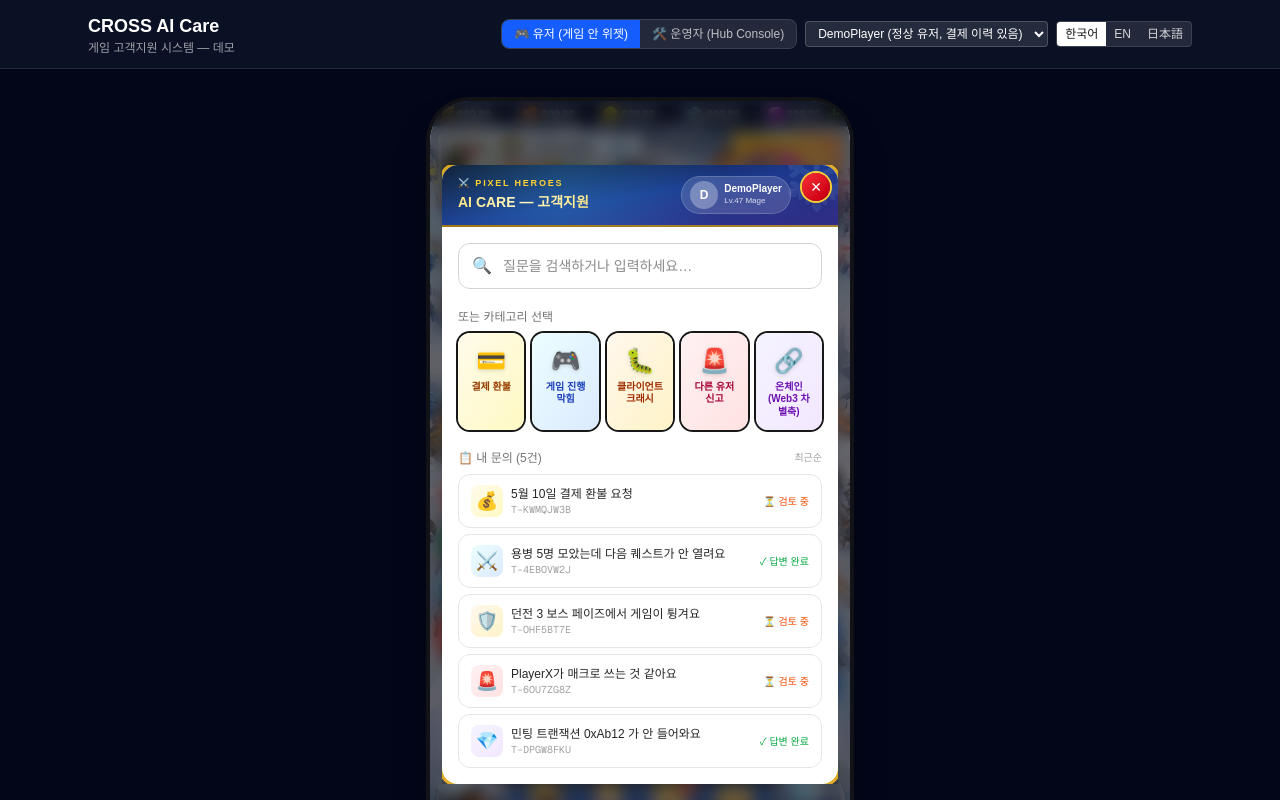
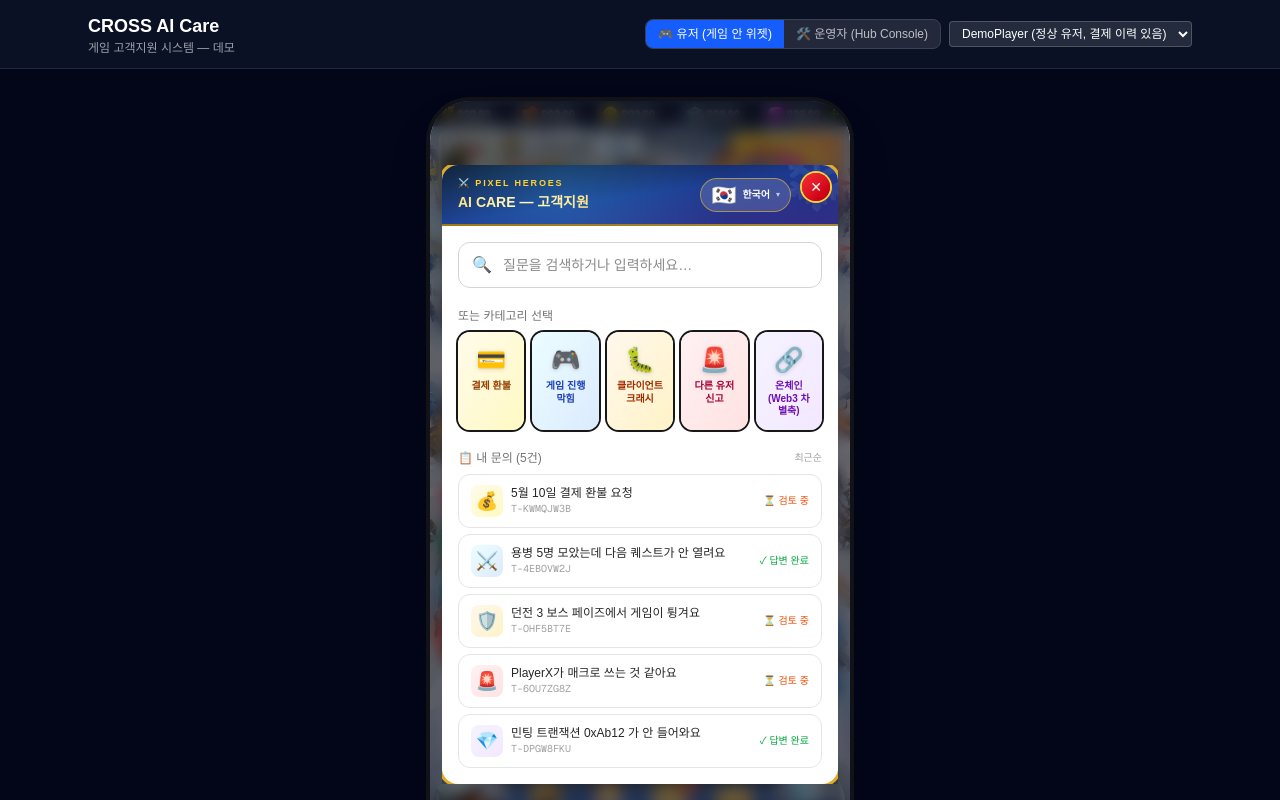
Before and after one commit to nx-josh/AI-Care, a Next.js app: page / in a window 1280 px wide. Both pictures are taken after a click on the button "Open AI Care". Shown: the top 800 px of the page. Built offline with nearby package versions, Linux system fonts and the light colour scheme.

Commit message:
[davinci] auto-save msg-052e59e8-cd7a-4aa2-b068-342fa4a64e5c

```diff
--- a/src/app/page.tsx
+++ b/src/app/page.tsx
@@ -47,6 +47,12 @@ const CAT_LABELS: Record<string, { label: string; icon: string; bg: string; text
   bug: { label: "버그·오류", icon: "🛡️", bg: "bg-gradient-to-br from-orange-50 to-amber-100", text: "text-orange-800", ring: "ring-orange-400" },
   abuse: { label: "유저 신고", icon: "🚨", bg: "bg-gradient-to-br from-rose-50 to-red-100", text: "text-rose-800", ring: "ring-rose-400" },
   onchain: { label: "NFT·지갑", icon: "💎", bg: "bg-gradient-to-br from-violet-50 to-purple-100", text: "text-purple-800", ring: "ring-purple-400" },
+};
+
+const LANG_FLAGS: Record<"ko" | "en" | "ja", { flag: string; nativeLabel: string }> = {
+  ko: { flag: "🇰🇷", nativeLabel: "한국어" },
+  en: { flag: "🇺🇸", nativeLabel: "English" },
+  ja: { flag: "🇯🇵", nativeLabel: "日本語" },
 };
 
 const QUEUE_LABELS: Record<string, { label: string; color: string }> = {
@@ -125,7 +131,6 @@ export default function Demo() {
               </button>
             </div>
             {tab === "user" && (
-              <>
               <select
                 value={userId}
                 onChange={(e) => setUserId(e.target.value)}
@@ -137,22 +142,6 @@ export default function Demo() {
                   </option>
                 ))}
               </select>
-                <div className="flex rounded border border-white/20 overflow-hidden">
-                  {(["ko", "en", "ja"] as const).map((l) => (
-                    <button
-                      key={l}
-                      onClick={() => setLanguage(l)}
-                      className={`px-2 py-1 text-xs ${
-                        language === l
-                          ? "bg-white text-neutral-900"
-                          : "bg-white/10 text-white/80"
-                      }`}
-                    >
-                      {l === "ko" ? "한국어" : l === "en" ? "EN" : "日本語"}
-                    </button>
-                  ))}
-                </div>
-              </>
             )}
           </div>
         </div>
@@ -160,7 +149,7 @@ export default function Demo() {
 
       <main className="mx-auto max-w-6xl px-6 py-8">
         {tab === "user" ? (
-          <GameSceneView userId={userId} language={language} />
+          <GameSceneView userId={userId} language={language} setLanguage={setLanguage} />
         ) : (
           <AdminConsole />
         )}
@@ -183,7 +172,15 @@ export default function Demo() {
 // GAME SCENE VIEW (실제 게임 화면 + AI Care 버튼 + 모달 위젯)
 // ============================================================
 
-function GameSceneView({ userId, language }: { userId: string; language: "ko" | "en" | "ja" }) {
+function GameSceneView({
+  userId,
+  language,
+  setLanguage,
+}: {
+  userId: string;
+  language: "ko" | "en" | "ja";
+  setLanguage: (l: "ko" | "en" | "ja") => void;
+}) {
   const [widgetOpen, setWidgetOpen] = useState(false);
   const [pendingCount, setPendingCount] = useState(0);
 
@@ -264,6 +261,7 @@ function GameSceneView({ userId, language }: { userId: string; language: "ko" |
               <UserWidget
                 userId={userId}
                 language={language}
+                setLanguage={setLanguage}
                 onClose={() => setWidgetOpen(false)}
               />
             </div>
@@ -306,10 +304,12 @@ type UserView = { type: "home" } | { type: "form"; presetCategory?: string; pres
 function UserWidget({
   userId,
   language,
+  setLanguage,
   onClose,
 }: {
   userId: string;
   language: "ko" | "en" | "ja";
+  setLanguage?: (l: "ko" | "en" | "ja") => void;
   onClose?: () => void;
 }) {
   const [view, setView] = useState<UserView>({ type: "home" });
@@ -336,7 +336,7 @@ function UserWidget({
   return (
     <div className="mx-auto w-full rounded-2xl bg-white shadow-[0_0_0_3px_rgba(251,191,36,0.85),0_20px_50px_rgba(0,0,0,0.5)] overflow-hidden max-h-full flex flex-col">
       <div className="relative shrink-0">
-        <GameWidgetHeader profile={profile} />
+        <GameWidgetHeader profile={profile} language={language} setLanguage={setLanguage} />
         {onClose && (
           <button
             onClick={onClose}
@@ -386,7 +386,18 @@ function UserWidget({
   );
 }
 
-function GameWidgetHeader({ profile }: { profile: ProfileLite | null }) {
+function GameWidgetHeader({
+  profile,
+  language,
+  setLanguage,
+}: {
+  profile: ProfileLite | null;
+  language?: "ko" | "en" | "ja";
+  setLanguage?: (l: "ko" | "en" | "ja") => void;
+}) {
+  const [langOpen, setLangOpen] = useState(false);
+  const current = language ? LANG_FLAGS[language] : LANG_FLAGS.ko;
+
   return (
     <div className="relative bg-gradient-to-br from-slate-900 via-blue-900 to-indigo-900 px-4 py-3 text-white overflow-hidden border-b-2 border-amber-400/60">
       {/* 배경 장식 */}
@@ -401,24 +412,50 @@ function GameWidgetHeader({ profile }: { profile: ProfileLite | null }) {
             AI CARE — 고객지원
           </div>
         </div>
-        {profile && (
-          <div className="flex items-center gap-1.5 rounded-full bg-white/15 backdrop-blur px-2 py-1 ring-1 ring-white/30">
-            <div className="w-7 h-7 rounded-full bg-white/30 flex items-center justify-center text-xs font-bold">
-              {profile.displayName.slice(0, 1)}
+        {/* 언어 국기 셀렉터 — 기본은 현재 국기, 클릭 시 다른 언어 선택 */}
+        {language && setLanguage && (
+          <div className="relative">
+            <button
+              onClick={() => setLangOpen((v) => !v)}
+              className="flex items-center gap-1.5 rounded-full bg-white/15 backdrop-blur px-2.5 py-1.5 ring-1 ring-amber-300/60 hover:bg-white/25 transition-all"
+              aria-label="언어 변경"
+            >
+              <span className="text-xl leading-none">{current.flag}</span>
+              <span className="text-[10px] font-semibold">{current.nativeLabel}</span>
+              <span className="text-[8px] opacity-70">▾</span>
+            </button>
+            {langOpen && (
+              <>
+                <div
+                  className="fixed inset-0 z-10"
+                  onClick={() => setLangOpen(false)}
+                />
+                <div className="absolute right-0 top-full mt-1.5 z-20 rounded-xl bg-slate-900 ring-2 ring-amber-400/70 shadow-2xl overflow-hidden min-w-[140px]">
+                  {(Object.keys(LANG_FLAGS) as Array<"ko" | "en" | "ja">).map((k) => {
+                    const v = LANG_FLAGS[k];
+                    const active = language === k;
+                    return (
+                      <button
+                        key={k}
+                        onClick={() => {
+                          setLanguage(k);
+                          setLangOpen(false);
+                        }}
+                        className={`w-full flex items-center gap-2 px-3 py-2 text-left text-[11px] transition-colors ${
+                          active
+                            ? "bg-gradient-to-r from-amber-500/30 to-amber-600/20 text-amber-100"
+                            : "text-white/80 hover:bg-white/10"
+                        }`}
+                      >
+                        <span className="text-lg leading-none">{v.flag}</span>
+                        <span className="font-medium flex-1">{v.nativeLabel}</span>
+                        {active && <span className="text-amber-300 text-[10px]">✓</span>}
+                      </button>
+                    );
+                  })}
                 </div>
-            <div className="leading-tight">
-              <div className="text-[10px] font-semibold flex items-center gap-1">
-                {profile.displayName}
-                {profile.banned && (
-                  <span className="text-[7px] px-1 py-0.5 rounded bg-red-500/40">BAN</span>
+              </>
             )}
-              </div>
-              <div className="text-[8px] opacity-80">
-                {profile.mainCharacter
-                  ? `Lv.${profile.mainCharacter.level} ${profile.mainCharacter.class}`
-                  : "—"}
-              </div>
-            </div>
           </div>
         )}
       </div>
```
Lines whose indentation alone changed are shown as unchanged.
